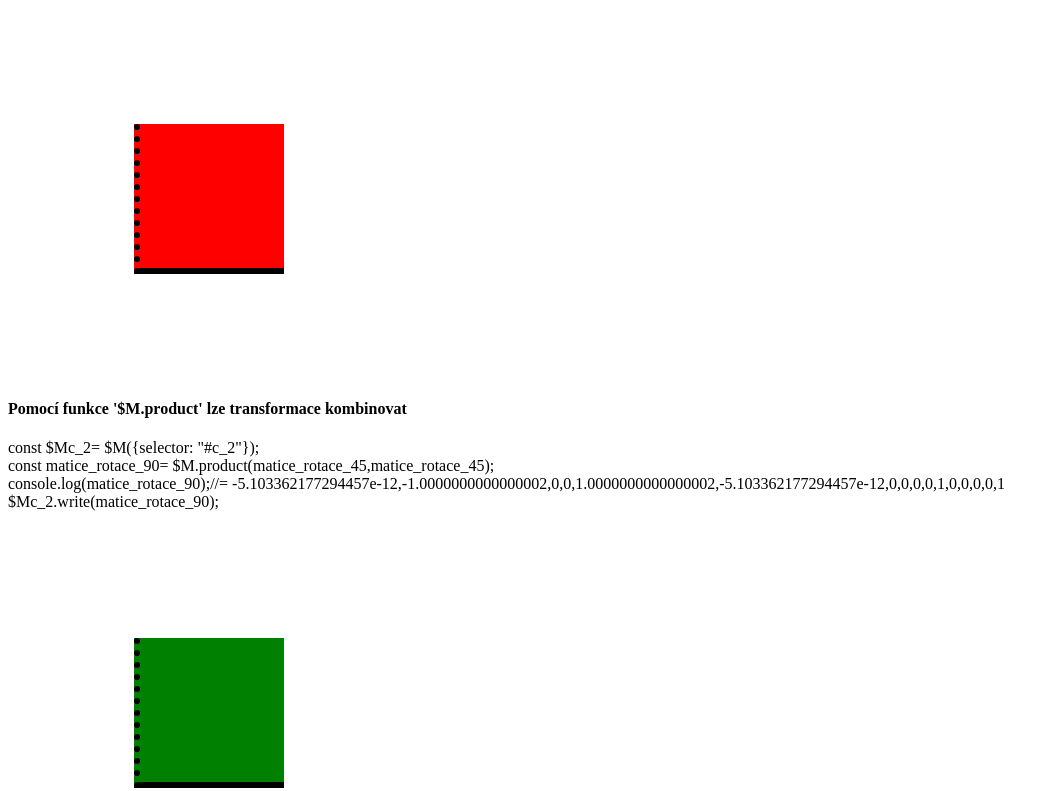
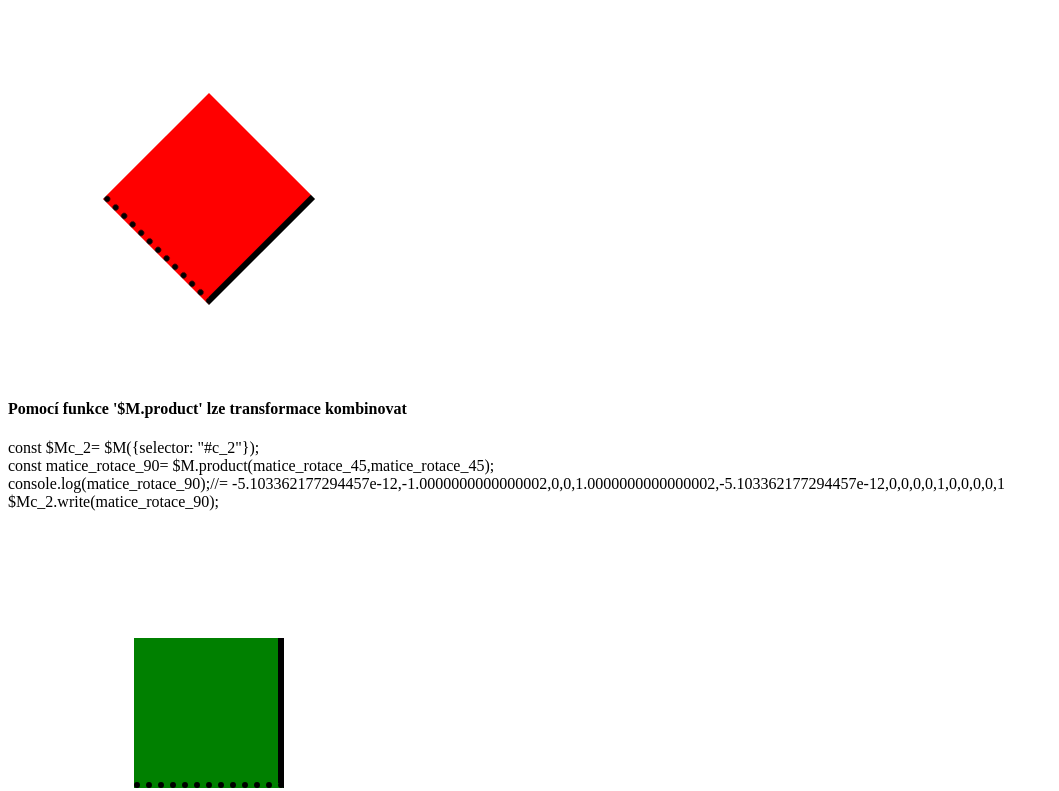
Before and after one commit to jaandrle/matrix3d, a plain HTML site: page docs/index.html in a window 1280 px wide. Shown: the part 650-1441 px from the top of the page, without its empty margins (0-1059 px from the left). Drawn offline with Linux system fonts and the light colour scheme.

Commit message:
Update index.html

```diff
--- a/docs/index.html
+++ b/docs/index.html
@@ -4,8 +4,8 @@
     <meta charset="utf-8">
     <title>matrix3D Class</title>
     <style>
-        #c_1{transform: matrix3d(1,0,0,0,0,1,0,0,0,0,1,0,0,0,0,1);}
-        #c_2{transform: matrix3d(1,0,0,0,0,1,0,0,0,0,1,0,0,0,0,1);}
+        #c_1{transform: matrix3d( 0.7071067811847432,-0.7071067811883519,0,0,0.7071067811883519,0.7071067811847432,0,0,0,0,1,0,0,0,0,1);}
+        #c_2{transform: matrix3d( -5.103362177294457e-12,-1.0000000000000002,0,0,1.0000000000000002,-5.103362177294457e-12,0,0,0,0,1,0,0,0,0,1);}
         #c_3{transform: matrix3d(0.9961946980917208,-0.0871557427479406,0,-0.00021788935686985151,0.0871557427479406,0.9961946980917208,0,0.002490486745229302,0,0,1,0,0,0,0,1);}
         #c_4{transform: matrix3d(1.0115626070619197,-0.0871557427479406,0.015367908970199016,-0.00021788935686985151,-0.08850026056493579,0.9961946980917208,-0.1756560033128764,0.002490486745229302,0,0,1,0,0,0,0,1);}
         #c_5{transform: matrix3d(0.6536543623298249,-0.7769111957663135,0.015367908970199016,-0.00021788935686985151,0.6418368920224559,0.766995160783346,-0.1756560033128764,0.002490486745229302,0,0,1,0,0,0,0,1);}
```
